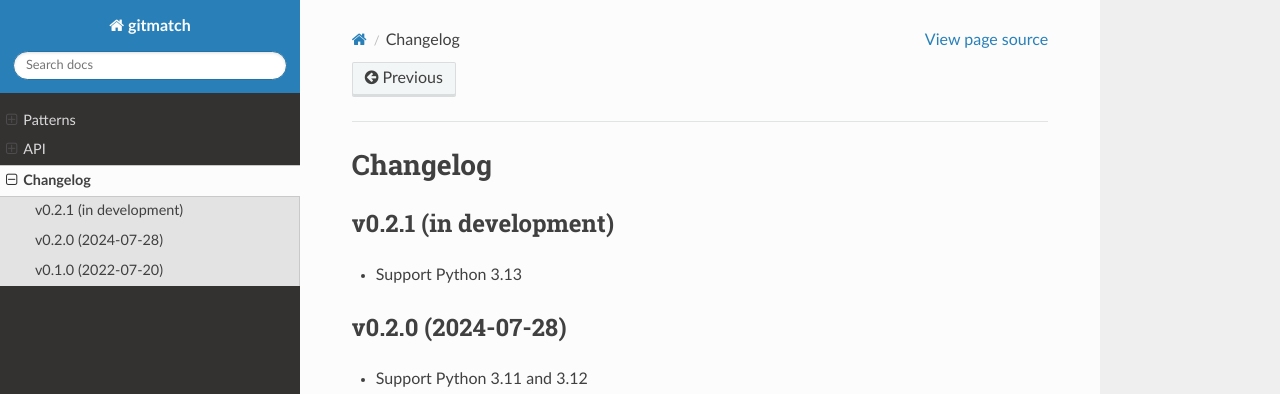
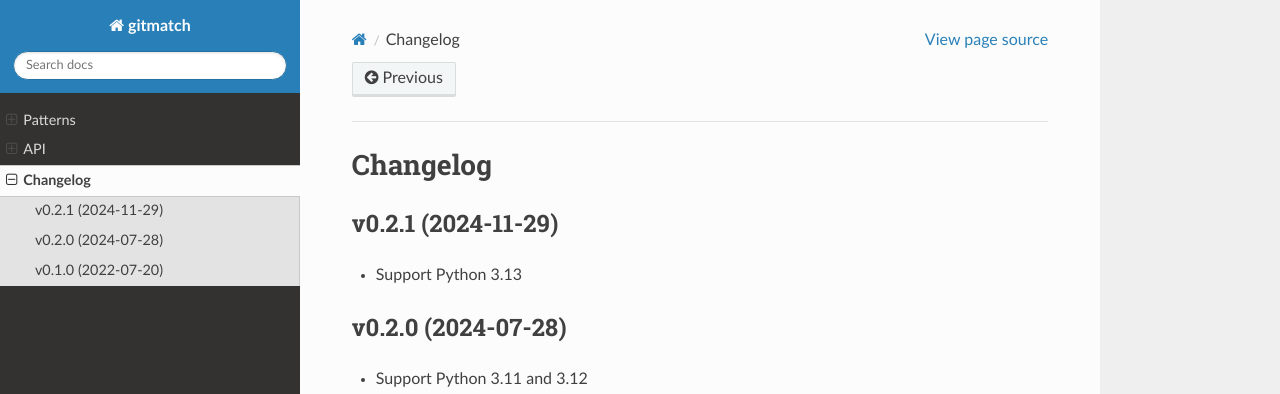
Before and after one commit to jwodder/gitmatch, a Sphinx documentation site: the page built from docs/changelog.rst, in a window 1280 px wide. Shown: the top 394 px of the page. Built offline with Sphinx 7.4.7 and the Read the Docs theme 3.1.0, drawn with Linux system fonts in a browser that asks for light colours.

```diff
--- a/CHANGELOG.md
+++ b/CHANGELOG.md
@@ -1,5 +1,5 @@
-v0.2.1 (in development)
------------------------
+v0.2.1 (2024-11-29)
+-------------------
 - Support Python 3.13
 
 v0.2.0 (2024-07-28)
--- a/docs/changelog.rst
+++ b/docs/changelog.rst
@@ -3,8 +3,8 @@
 Changelog
 =========
 
-v0.2.1 (in development)
------------------------
+v0.2.1 (2024-11-29)
+-------------------
 - Support Python 3.13
 
 v0.2.0 (2024-07-28)
--- a/src/gitmatch/__init__.py
+++ b/src/gitmatch/__init__.py
@@ -20,7 +20,7 @@
 import sys
 from typing import Any, AnyStr, Generic, Optional
 
-__version__ = "0.2.1.dev1"
+__version__ = "0.2.1"
 __author__ = "John Thorvald Wodder II"
 __author_email__ = "gitmatch@varonathe.org"
 __license__ = "MIT"
```
